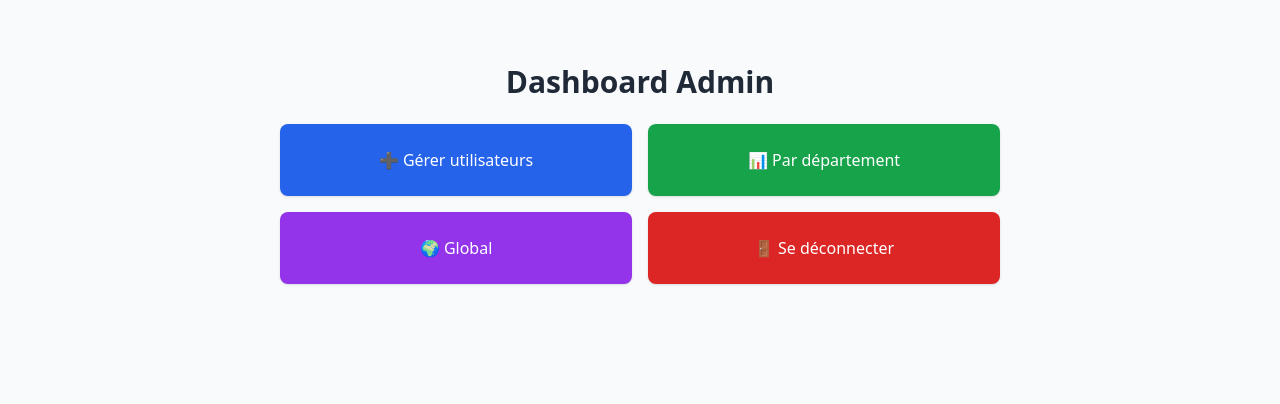
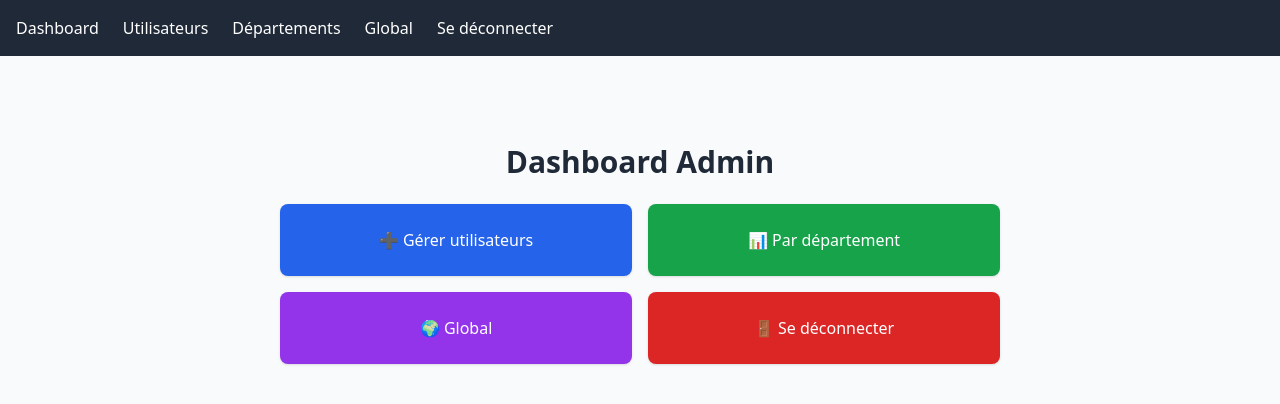
Before and after one commit to allanbavajee/CheminDeGarde, a Next.js app: page /admin/dashboard in a window 1280 px wide. Shown: the top 404 px of the page. Built offline with nearby package versions, Linux system fonts and the light colour scheme.

Commit message:
Update layout.tsx

```diff
--- a/app/layout.tsx
+++ b/app/layout.tsx
@@ -1,7 +1,7 @@
-/* app/layout.tsx : layout racine global pour toutes les pages */
-
-import "./globals.css"; // si tu as un fichier CSS global
+/* app/layout.tsx */
+import "./globals.css";
 import { ReactNode } from "react";
+import Link from "next/link";
 
 export const metadata = {
   title: "CheminDeGarde",
@@ -11,7 +11,19 @@ export const metadata = {
 export default function RootLayout({ children }: { children: ReactNode }) {
   return (
     <html lang="fr">
-      <body>{children}</body>
+      <body className="min-h-screen flex flex-col">
+        {/* ✅ Menu global */}
+        <nav className="bg-gray-800 text-white p-4 flex gap-6">
+          <Link href="/dashboard">Dashboard</Link>
+          <Link href="/admin">Utilisateurs</Link>
+          <Link href="/departments">Départements</Link>
+          <Link href="/global">Global</Link>
+          <Link href="/logout">Se déconnecter</Link>
+        </nav>
+
+        {/* ✅ Contenu des pages */}
+        <main className="flex-1 p-6">{children}</main>
+      </body>
     </html>
   );
 }
```
